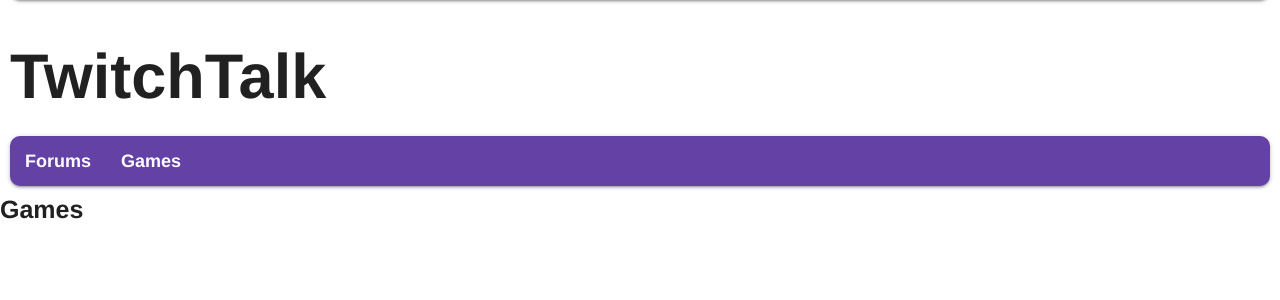
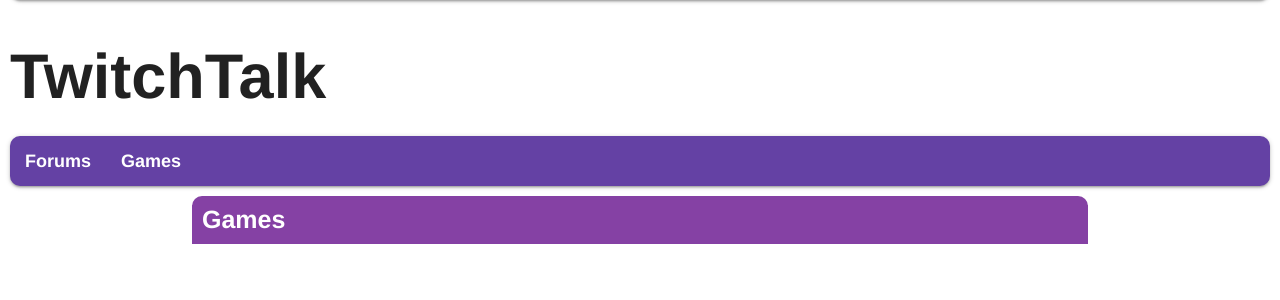
Before and after one commit to Lamsauce/twitchtalk, a Django app: page /games/ in a window 1280 px wide. Shown: the part 50-350 px from the top of the page. Run offline with Django 3.2, Linux system fonts and the light colour scheme.

Commit message:
css set for now, until comments and games are added

```diff
--- a/main_app/static/css/style.css
+++ b/main_app/static/css/style.css
@@ -33,9 +33,6 @@ h2 {
 
 h2 {
     margin: 0px;
-}
-
-#thread-title {
     background: #8541a4;
     border-radius: 10px 10px 0px 0px;
     padding: 10px 10px 10px 10px;
--- a/main_app/templates/games.html
+++ b/main_app/templates/games.html
@@ -1,6 +1,7 @@
 {% extends 'base.html' %}
 {% block content %}
 
-<h2>Games</h2>
-
+<div class="container">
+    <h2>Games</h2>
+</div>
 {% endblock %}
--- a/main_app/templates/registration/login.html
+++ b/main_app/templates/registration/login.html
@@ -1,6 +1,8 @@
 {% extends 'base.html' %}
 {% block content %}
 
+
+<div class="container">
     <h2>Login</h2>
 
     <!-- Login Form -->
@@ -10,6 +12,7 @@
         <input type="submit" class="btn" value="login">
         <input type="hidden" name="next" value="{{ next }}">
     </form>
+</div>
 
 
 {% endblock %}
--- a/main_app/templates/registration/register.html
+++ b/main_app/templates/registration/register.html
@@ -1,14 +1,17 @@
 {% extends 'base.html' %}
 {% block content %}
 
+<div class="container">
     <h2>Register</h2>
 
     {% if error_message %}<p class="red-text">{{ error_message }}</p>{% endif %}
 
+    <!-- Register Form -->
     <form method="post" action="{% url 'register'%}">
         {% csrf_token %}
         {{ form.as_p }}
         <input type="submit" class="btn" value="register">
     </form>
+</div>
 
 {% endblock %}
```
Lines whose indentation alone changed are shown as unchanged.
